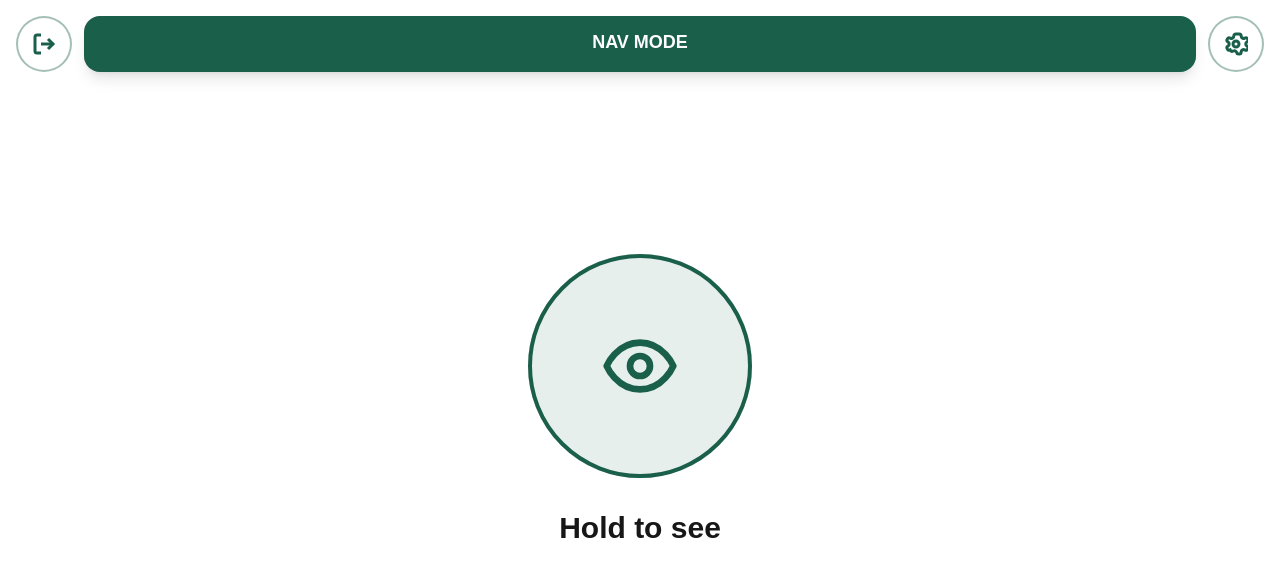
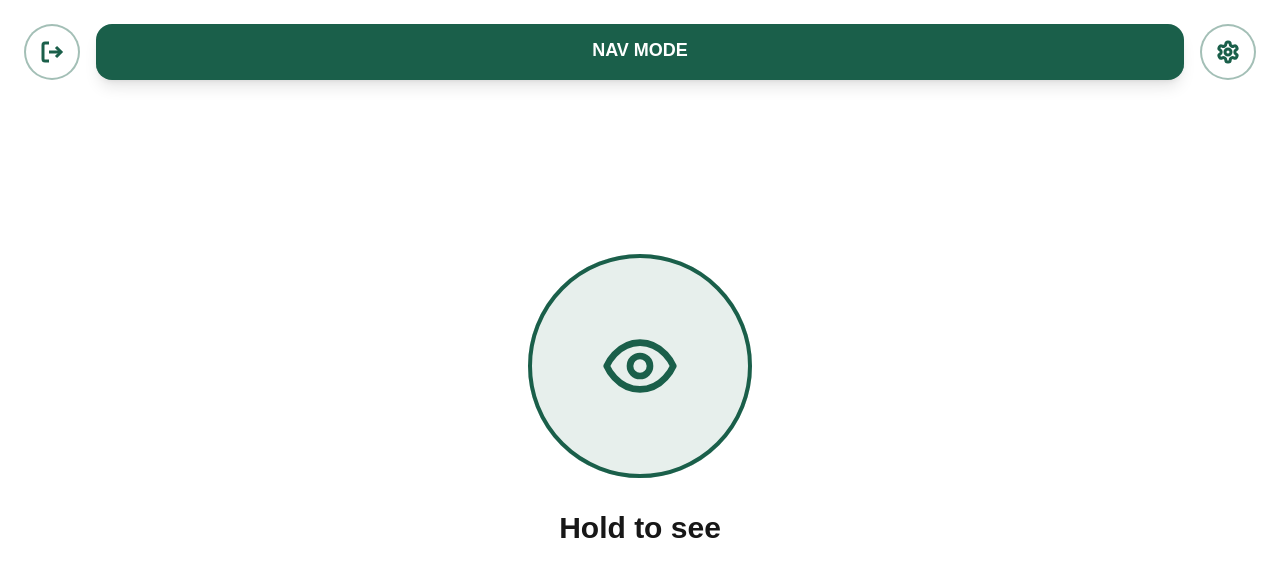
Before and after one commit to ahmadnazir2006/NAZAR-APP, a Next.js app in the folder frontend/: page / in a window 1280 px wide. Shown: the top 576 px of the page. Built offline with nearby package versions, Linux system fonts and the light colour scheme.

Commit message:
Refactor exit logic and update UI components

```diff
--- a/frontend/src/app/page.tsx
+++ b/frontend/src/app/page.tsx
@@ -15,7 +15,6 @@
   const [isHolding, setIsHolding] = useState(false)
   const [settingsOpen, setSettingsOpen] = useState(false)
 
-  // These hooks manage the camera and AI state
   const { videoRef, isActive, error, startCamera, stopCamera } = useCamera()
   const { lastError: apiError, analysis, isProcessing } = useObjectDetection(videoRef, isActive, lang, mode)
 
@@ -25,7 +24,6 @@
     if (typeof window === "undefined") return
     window.speechSynthesis.cancel()
     const utterance = new SpeechSynthesisUtterance(text)
-
     const ttsLangs: Record<string, string> = {
       en: "en-US", ur: "ur-PK", hi: "hi-IN", ar: "ar-SA"
     }
@@ -33,48 +31,34 @@
     window.speechSynthesis.speak(utterance)
   }
 
-  // --- FIXED EXIT LOGIC ---
-  // Instead of reloading the page, we just reset the app states
+  // FIXED EXIT LOGIC: Just stops everything and returns to "Hold" state
   const handleExit = () => {
     setIsHolding(false)
-    stopCamera() // Shuts down camera stream
+    stopCamera()
     if (typeof window !== "undefined") {
-      window.speechSynthesis.cancel() // Stops AI from talking
+      window.speechSynthesis.cancel()
     }
-    // Note: We stay on the same page, but isActive becomes false,
-    // which shows the "Hold to See" button again.
   }
 
   const cycleMode = () => {
     const modes: AppMode[] = ["nav", "read", "money", "hazard", "scene"]
     const nextMode = modes[(modes.indexOf(mode) + 1) % modes.length]
     setMode(nextMode)
-
     const modeDesc = translations[lang][`${nextMode}Mode` as keyof typeof t] as string
     speak(modeDesc)
-
-    if (window.navigator.vibrate) {
-        window.navigator.vibrate(nextMode === "hazard" ? [100, 50, 100] : 50)
-    }
+    if (window.navigator.vibrate) window.navigator.vibrate(50)
   }
 
   useEffect(() => {
     if (analysis && isActive) {
       speak(analysis)
-      if (analysis.toLowerCase().includes("danger") || analysis.includes("خطرہ")) {
-        window.navigator.vibrate([500, 200, 500])
-      }
     }
   }, [analysis, isActive])
 
-  // --- RESTORED ORIGINAL HOLD LOGIC ---
   const handleHoldStart = useCallback(() => {
     setIsHolding(true)
     startCamera()
-    // Using your original logic for the start message
-    const msg = lang === "ur" ? "کیمرہ آن ہو رہا ہے" : "Camera activating"
-    speak(msg)
-  }, [startCamera, lang])
+  }, [startCamera])
 
   const handleHoldEnd = useCallback(() => {
     setIsHolding(false)
@@ -84,12 +68,11 @@
   return (
     <main className="fixed inset-0 overflow-hidden bg-background select-none">
 
-      {/* Top Smart Bar */}
-      <div className="absolute top-4 left-4 right-4 z-30 flex items-center justify-between gap-3">
-        {/* Exit Button: Now calls handleExit which resets the hold state */}
+      {/* Top Bar - Increased padding (top-6, left-6, right-6) to fix squeezed buttons */}
+      <div className="absolute top-6 left-6 right-6 z-30 flex items-center justify-between gap-4">
         <button
           onClick={handleExit}
-          className="w-14 h-14 rounded-full border-2 border-primary/40 bg-background/80 flex items-center justify-center text-primary active:scale-90"
+          className="w-14 h-14 rounded-full border-2 border-primary/40 bg-background/80 flex items-center justify-center text-primary"
         >
           <svg width="24" height="24" viewBox="0 0 24 24" fill="none" stroke="currentColor" strokeWidth="3"><path d="M9 21H5a2 2 0 0 1-2-2V5a2 2 0 0 1 2-2h4"/><polyline points="16 17 21 12 16 7"/><line x1="21" y1="12" x2="9" y2="12"/></svg>
         </button>
@@ -105,13 +88,12 @@
           onClick={() => setSettingsOpen(true)}
           className="w-14 h-14 rounded-full border-2 border-primary/40 bg-background/80 flex items-center justify-center text-primary"
         >
-          <svg width="24" height="24" viewBox="0 0 24 24" fill="none" stroke="currentColor" strokeWidth="3"><circle cx="12" cy="12" r="3"/><path d="M12.22 2h-.44a2 2 0 0 0-2 2v.18a2 2 0 0 1-1 1.73l-.43.25a2 2 0 0 1-2 0l-.15-.08a2 2 0 0 0-2.73.73l-.22.38a2 2 0 0 0 .73 2.73l.15.1a2 2 0 0 1 1 1.72v.51a2 2 0 0 1-1 1.74l-.15.09a2 2 0 0 0-.73 2.73l.22.38a2 2 0 0 0 2.73.73l.22.38a2 2 0 0 0 2.73.73l.15-.08a2 2 0 0 1 2 0l.43.25a2 2 0 0 1 1 1.73V20a2 2 0 0 0 2 2h.44a2 2 0 0 0 2-2v-.18a2 2 0 0 1 1-1.73l.43-.25a2 2 0 0 1 2 0l.15.08a2 2 0 0 0 2.73-.73l.22-.39a2 2 0 0 0-.73-2.73l-.15-.08a2 2 0 0 1-1-1.74v-.5a2 2 0 0 1 1-1.74l.15-.09a2 2 0 0 0 .73-2.73l-.22-.38a2 2 0 0 0-2.73-.73l-.15.08a2 2 0 0 1-2 0l-.43-.25a2 2 0 0 1-1-1.73V4a2 2 0 0 0-2-2z"/></svg>
+          <svg width="24" height="24" viewBox="0 0 24 24" fill="none" stroke="currentColor" strokeWidth="3"><circle cx="12" cy="12" r="3"/><path d="M12.22 2h-.44a2 2 0 0 0-2 2v.18a2 2 0 0 1-1 1.73l-.43.25a2 2 0 0 1-2 0l-.15-.08a2 2 0 0 0-2.73.73l-.22.38a2 2 0 0 0 .73 2.73l.15.1a2 2 0 0 1 1 1.72v.51a2 2 0 0 1-1 1.74l-.15.09a2 2 0 0 0-.73 2.73l.22.38a2 2 0 0 0 2.73.73l.15-.08a2 2 0 0 1 2 0l.43.25a2 2 0 0 1 1 1.73V20a2 2 0 0 0 2 2h.44a2 2 0 0 0 2-2v-.18a2 2 0 0 1 1-1.73l.43-.25a2 2 0 0 1 2 0l.15.08a2 2 0 0 0 2.73-.73l.22-.39a2 2 0 0 0-.73-2.73l-.15-.08a2 2 0 0 1-1-1.74v-.5a2 2 0 0 1 1-1.74l.15-.09a2 2 0 0 0 .73-2.73l-.22-.38a2 2 0 0 0-2.73-.73l-.15.08a2 2 0 0 1-2 0l-.43-.25a2 2 0 0 1-1-1.73V4a2 2 0 0 0-2-2z"/></svg>
         </button>
       </div>
 
       <CameraPreview videoRef={videoRef} isActive={isActive} error={error} lang={lang} apiError={apiError} />
 
-      {/* Visual Feedback - No changes here, keeps pointer-events-none */}
       {isProcessing && (
         <div className="absolute inset-0 z-20 flex flex-col items-center justify-center pointer-events-none">
           <div className="w-24 h-24 rounded-full border-4 border-primary border-t-transparent animate-spin shadow-2xl"></div>
@@ -121,26 +103,11 @@
         </div>
       )}
 
-      {/* This button only shows when the camera is NOT active */}
       {!isActive && !error && (
-        <TapToSeeButton
-          lang={lang}
-          onHoldStart={handleHoldStart}
-          onHoldEnd={handleHoldEnd}
-          isHolding={isHolding}
-        />
+        <TapToSeeButton lang={lang} onHoldStart={handleHoldStart} onHoldEnd={handleHoldEnd} isHolding={isHolding} />
       )}
 
-      <SettingsModal
-        isOpen={settingsOpen}
-        onClose={() => setSettingsOpen(false)}
-        lang={lang}
-        onLanguageChange={(newLang) => {
-          setLang(newLang);
-          setSettingsOpen(false);
-          speak(translations[newLang].language + " set", newLang === "ur" ? "ur-PK" : "en-US");
-        }}
-      />
+      <SettingsModal isOpen={settingsOpen} onClose={() => setSettingsOpen(false)} lang={lang} onLanguageChange={setLang} />
     </main>
   )
 }
```
